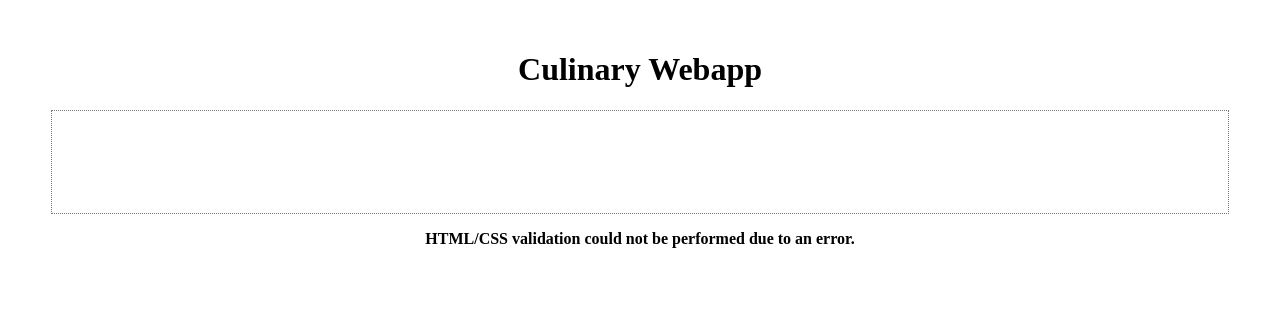
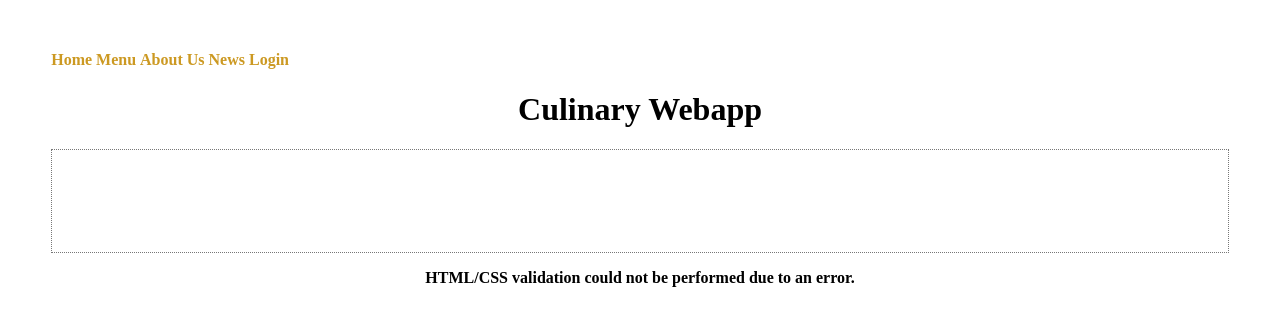
Before and after one commit to ACCDjangoGirls/culinary_webapp, a Django app: template templates/home.html in a window 1280 px wide. Shown: the top 326 px of the page. Run offline with Django 5.2, Linux system fonts and the light colour scheme; the template is opened without the code that fills it, so the values that code supplies are empty.

Commit message:
Initail base.html and home.html files

```diff
--- /dev/null
+++ b/core/templates/core/home.html
@@ -0,0 +1,4 @@
+{% extends 'base.html' %}
+{% block content %}
+<h1>Initail home page</h1>
+{% endblock %}
--- a/templates/base.html
+++ b/templates/base.html
@@ -9,6 +9,11 @@
  <script src="{% static "init.js" %}"></script>
  </head>
  <body>
+     <a href="{% url 'core:home' %}">Home</a>
+     <a href="{% url 'core:menu' %}">Menu</a>
+     <a href="{% url 'core:order' %}">About Us</a>
+     <a href="{% url 'core:news' %}">News</a>
+     <a href="{% url 'core:events' %}">Login</a>
      {% block content %}
 
 
```
